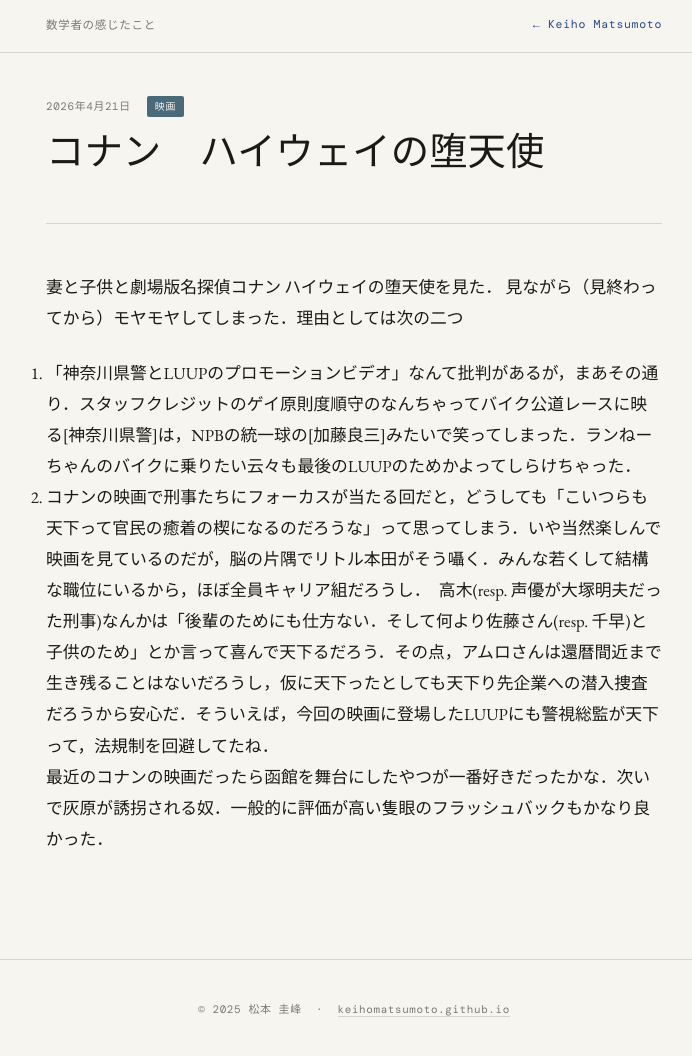
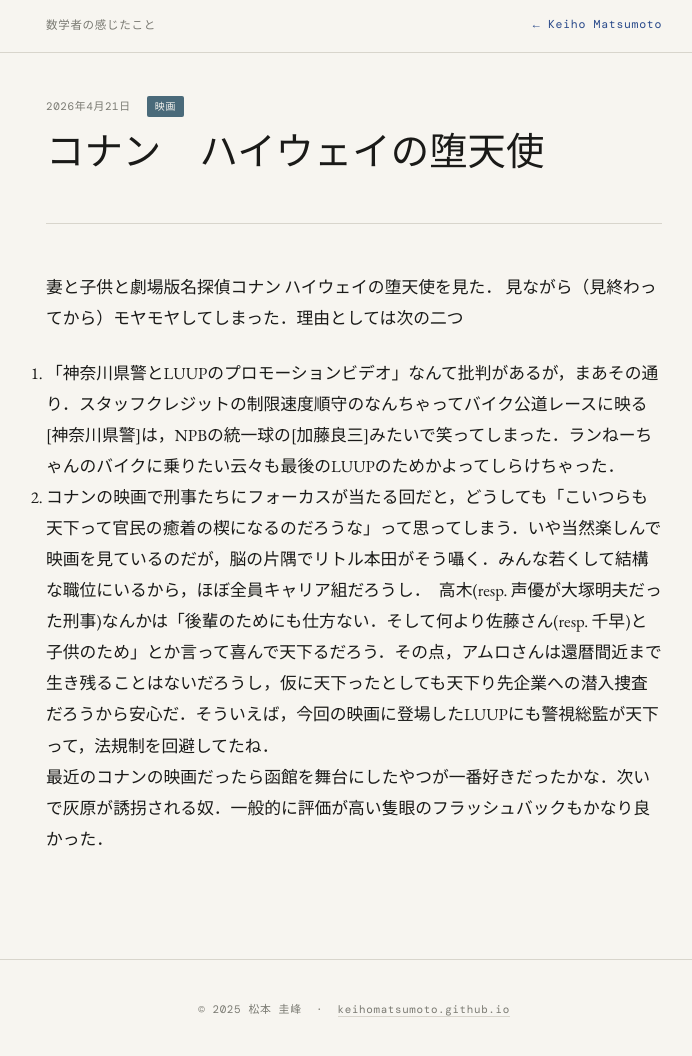
Before and after one commit to keihomatsumoto/blog, a Jekyll site: the page built from _posts/2026-04-21-コナン ハイウェイの堕天使.md, in a window 1280 px wide and 1059 px high. Shown: the top 1056 px of the window, without its empty margins (286-978 px from the left). Built offline with Jekyll 4.4.1, drawn with Linux system fonts in a browser that asks for light colours; some web fonts are replaced.

Commit message:
Update 2026-04-21-コナン ハイウェイの堕天使.md

```diff
--- a/_posts/2026-04-21-コナン ハイウェイの堕天使.md
+++ b/_posts/2026-04-21-コナン ハイウェイの堕天使.md
@@ -8,7 +8,7 @@
 妻と子供と劇場版名探偵コナン ハイウェイの堕天使を見た．
 見ながら（見終わってから）モヤモヤしてしまった．理由としては次の二つ
 
-1. 「神奈川県警とLUUPのプロモーションビデオ」なんて批判があるが，まあその通り．スタッフクレジットのゲイ原則度順守のなんちゃってバイク公道レースに映る[神奈川県警]は，NPBの統一球の[加藤良三]みたいで笑ってしまった．ランねーちゃんのバイクに乗りたい云々も最後のLUUPのためかよってしらけちゃった．
+1. 「神奈川県警とLUUPのプロモーションビデオ」なんて批判があるが，まあその通り．スタッフクレジットの制限速度順守のなんちゃってバイク公道レースに映る[神奈川県警]は，NPBの統一球の[加藤良三]みたいで笑ってしまった．ランねーちゃんのバイクに乗りたい云々も最後のLUUPのためかよってしらけちゃった．
 2. コナンの映画で刑事たちにフォーカスが当たる回だと，どうしても「こいつらも天下って官民の癒着の楔になるのだろうな」って思ってしまう．いや当然楽しんで映画を見ているのだが，脳の片隅でリトル本田がそう囁く．みんな若くして結構な職位にいるから，ほぼ全員キャリア組だろうし．　高木(resp. 声優が大塚明夫だった刑事)なんかは「後輩のためにも仕方ない．そして何より佐藤さん(resp. 千早)と子供のため」とか言って喜んで天下るだろう．その点，アムロさんは還暦間近まで生き残ることはないだろうし，仮に天下ったとしても天下り先企業への潜入捜査だろうから安心だ．そういえば，今回の映画に登場したLUUPにも警視総監が天下って，法規制を回避してたね．
 
 最近のコナンの映画だったら函館を舞台にしたやつが一番好きだったかな．次いで灰原が誘拐される奴．一般的に評価が高い隻眼のフラッシュバックもかなり良かった．
```
